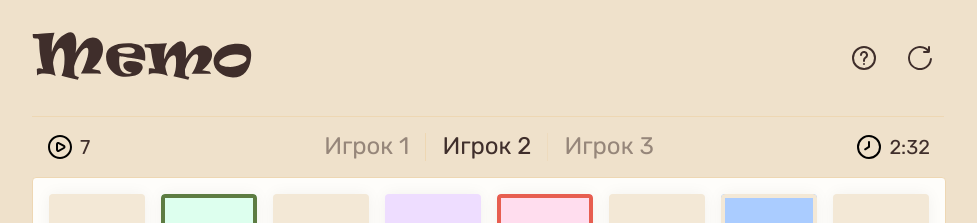
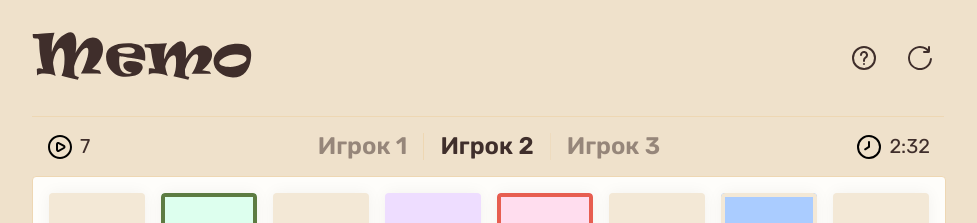
Before and after one commit to markgrushevski/memory-the-game, a Vue app in the folder frontend/: page / in a window 1280 px wide. Shown: the top 223 px of the page, without its empty margins (152-1129 px from the left). Built offline with nearby package versions, Linux system fonts and the light colour scheme; no server answers.

Commit message:
feat: change player name & refactor

```diff
--- a/frontend/src/ui/_layout.scss
+++ b/frontend/src/ui/_layout.scss
@@ -135,6 +135,8 @@ dl {
 				}
 
 				&-name {
+					@include font-headings();
+
 					font-size: 1.5rem;
 				}
 
@@ -203,8 +205,6 @@ dl {
 			}
 
 			&.is-active {
-				border-color: #f00;
-
 				span {
 					visibility: visible;
 				}
```
